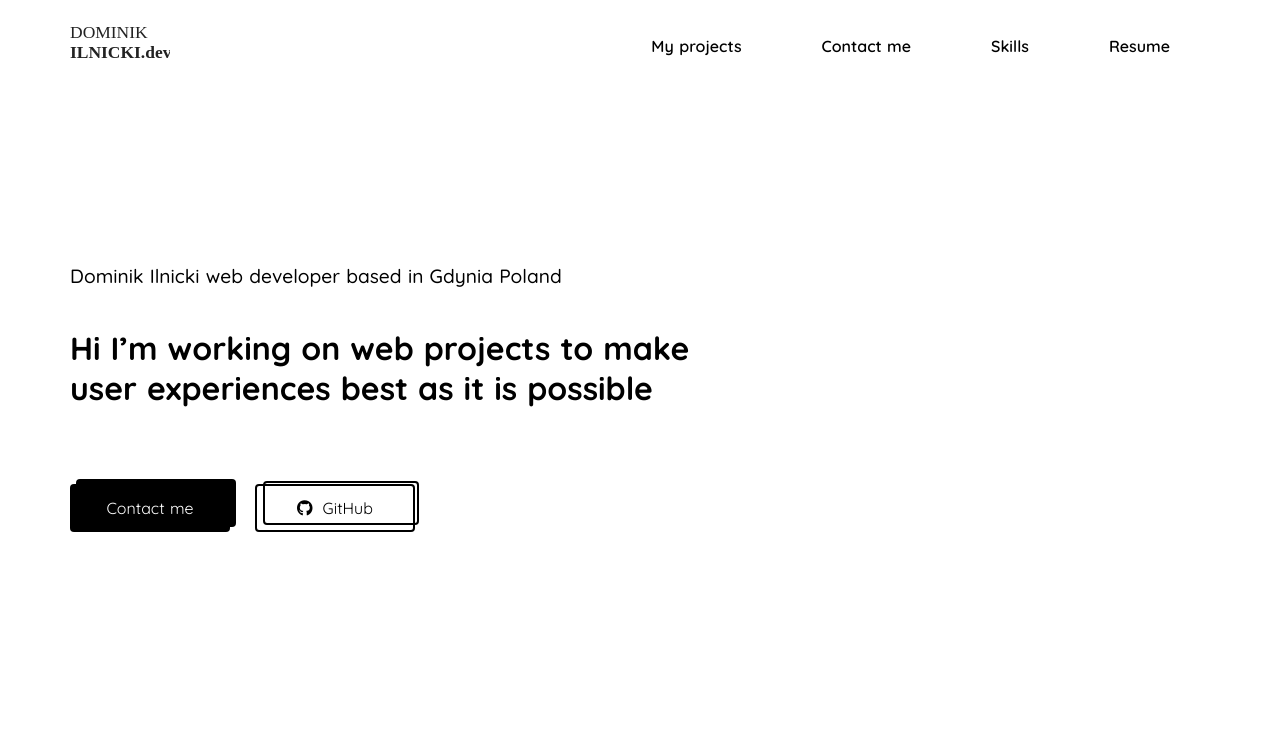
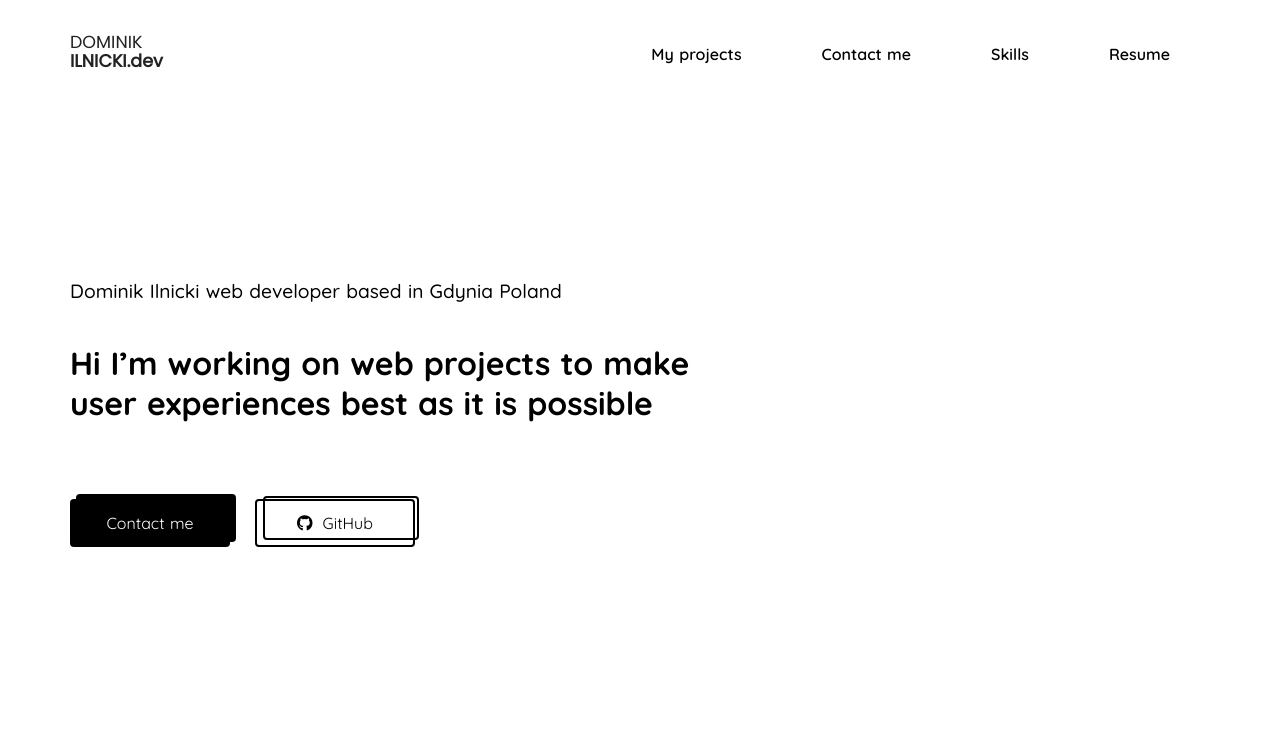
Before and after one commit to Ilnicki010/portfolioV2, a Nuxt app: page / in a window 1280 px wide. Shown: the top 740 px of the page. Built offline with nearby package versions, Linux system fonts and the light colour scheme.

Commit message:
logo fix

```diff
--- /dev/null
+++ b/components/Logo.vue
@@ -0,0 +1,24 @@
+<template>
+  <div>
+    <svg xmlns="http://www.w3.org/2000/svg" width="100" height="63" viewBox="0 0 143 63">
+      <text
+        transform="translate(0 26)"
+        fill="#222"
+        font-size="25"
+        font-family="Poppins-Regular, Poppins"
+      >
+        <tspan x="0" y="0">DOMINIK</tspan>
+        <tspan font-family="Poppins-Bold, Poppins" font-weight="700">
+          <tspan x="0" y="28">ILNICKI.dev</tspan>
+        </tspan>
+      </text>
+    </svg>
+  </div>
+</template>
+
+<script>
+export default {}
+</script>
+
+<style lang="scss" scoped>
+</style>
--- a/components/mainMenu.vue
+++ b/components/mainMenu.vue
@@ -1,14 +1,10 @@
 <template>
   <nav class="mainMenuWrapper">
     <nuxt-link to="/">
-      <img src="@/assets/logo.svg" alt="Dominik Ilnicki Logo" />
+      <logo class="logo" />
     </nuxt-link>
     <div class="main-menu">
-      <input
-        id="hamburgerToggle"
-        type="checkbox"
-        @change="turnOffScroll($event)"
-      />
+      <input id="hamburgerToggle" type="checkbox" @change="turnOffScroll($event)" />
       <span></span>
       <span></span>
       <span></span>
@@ -27,8 +23,7 @@
             class="resume"
             href="https://docs.google.com/document/d/1aMHUhf3c8JjVaWm9NJgwtGxaxgKDkfKA6fSrQGBtLDs/edit"
             target="_blank"
-            >Resume</a
-          >
+          >Resume</a>
         </li>
       </ul>
     </div>
@@ -36,7 +31,9 @@
 </template>
 
 <script>
+import Logo from '@/components/Logo'
 export default {
+  components: { Logo },
   methods: {
     turnOffScroll() {
       console.log('here')
@@ -56,9 +53,8 @@ export default {
   justify-content: center;
   flex: 1;
   position: relative;
-  img {
+  .logo {
     flex: 1;
-    max-width: 100px;
   }
 
   .main-menu {
@@ -97,9 +93,9 @@ export default {
       transform-origin: 0% 0%;
       transform: translate(100vh, 0);
       width: calc(100% + 160px);
-      height: 100vh;
+      height: 90vh;
       margin: auto;
-      top: -20px;
+      top: -40px;
       left: -130px;
       z-index: 9999;
       border-radius: 4px;
@@ -125,7 +121,7 @@ export default {
           margin: auto;
           display: block;
           position: absolute;
-          bottom: 30px;
+          bottom: 0;
           left: 0;
           background: #baf2bb;
           text-align: center;
--- a/layouts/default.vue
+++ b/layouts/default.vue
@@ -31,6 +31,7 @@ html {
   -webkit-font-smoothing: antialiased;
   box-sizing: border-box;
 }
+
 *,
 *::after,
 *::before {
--- a/nuxt.config.js
+++ b/nuxt.config.js
@@ -5,8 +5,7 @@ export default {
    */
   head: {
     title: 'Dominik Ilnicki | frontend developer',
-    meta: [
-      {
+    meta: [{
         charset: 'utf-8'
       },
       {
@@ -19,24 +18,24 @@ export default {
         content: 'Portfolio website.'
       }
     ],
-    link: [
-      {
+    link: [{
         rel: 'icon',
         type: 'image/x-icon',
         href: './favicon.ico'
       },
       {
         rel: 'stylesheet',
-        href:
-          'https://fonts.googleapis.com/css?family=Quicksand:400,500,600,700&display=swap'
+        href: 'https://fonts.googleapis.com/css?family=Quicksand:400,500,600,700&display=swap'
+      },
+      {
+        rel: 'stylesheet',
+        href: 'https://fonts.googleapis.com/css?family=Poppins&display=swap'
       }
     ],
-    script: [
-      {
-        src: 'https://kit.fontawesome.com/1300197253.js',
-        crossorigin: 'anonymous'
-      }
-    ]
+    script: [{
+      src: 'https://kit.fontawesome.com/1300197253.js',
+      crossorigin: 'anonymous'
+    }]
   },
   /*
    ** Customize the progress-bar color
```
Also changed, not shown: assets/logo.svg.
